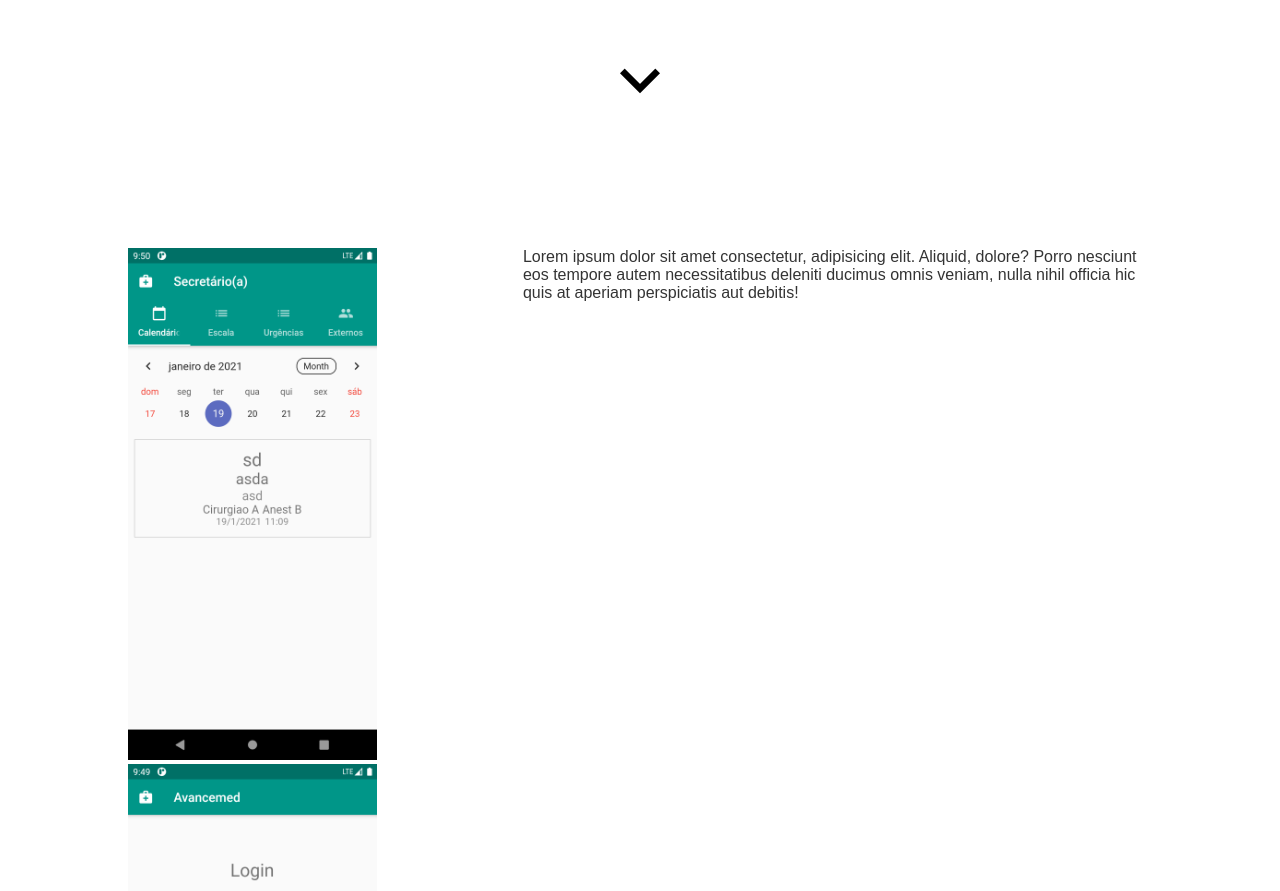
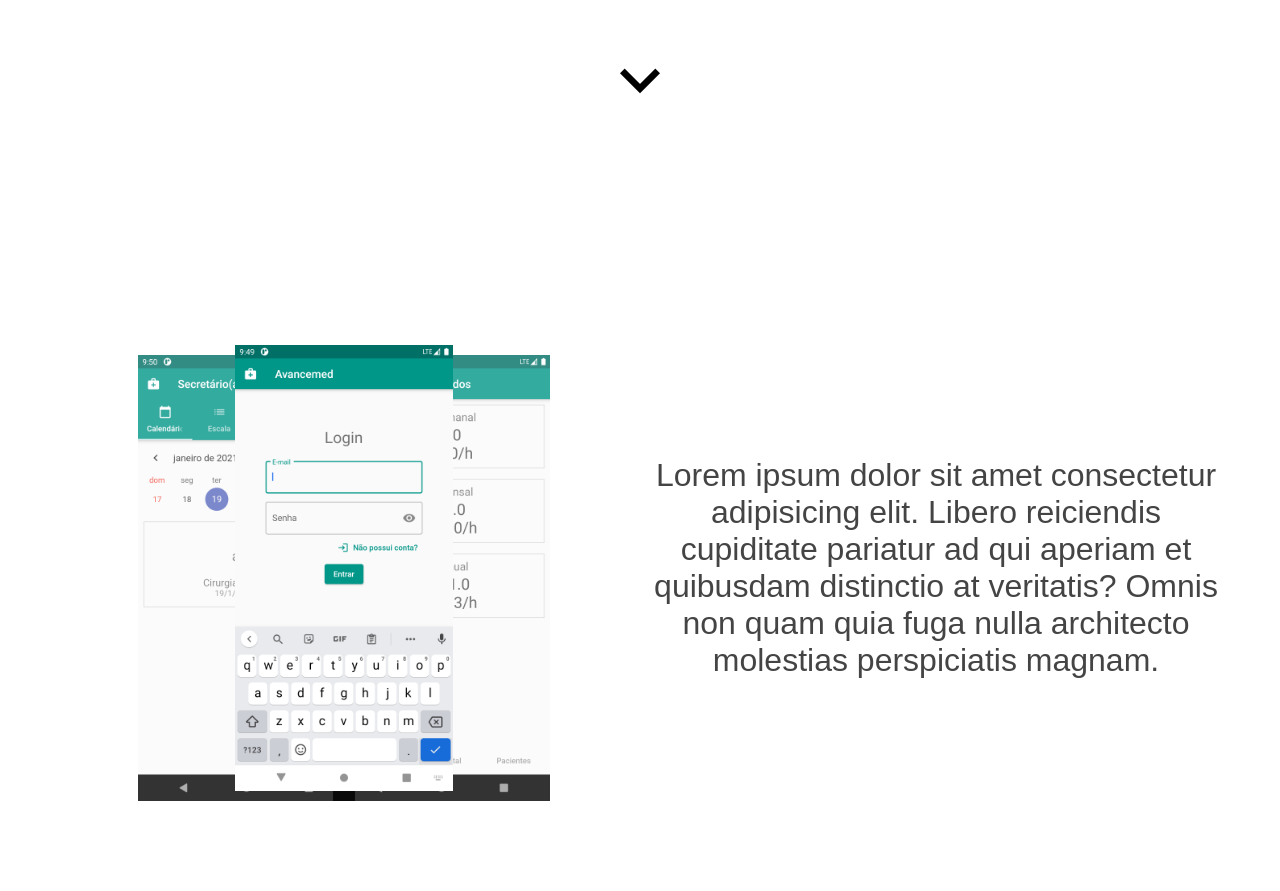
Before and after one commit to jaq-the-cat/anest-app-site, a plain HTML site: page index.html in a window 1280 px wide. Shown: the part 680-1571 px from the top of the page. Drawn offline with Linux system fonts and the light colour scheme.

Commit message:
bettr main

```diff
--- a/index.css
+++ b/index.css
@@ -7,7 +7,7 @@
     font-weight: normal;
     text-decoration: none;
     list-style: none;
-    color: #000c;
+    color: #000b;
 }
 
 /*
@@ -60,19 +60,42 @@ main {
 }
 
 #first-bit {
+    min-height: 100vh;
     display: flex;
-    height: 100vh;
-    flex-direction: row;
-    column-gap: 5rem;
-    padding: 5rem;
+    justify-content: center;
+    align-items: center;
 }
 
 #first-bit #pics {
+    display: flex;
+    justify-content: center;
+    align-items: center;
+    flex: 1;
+}
+
+#first-bit #pics :first-child {
+    position: relative;
+    transform: translate(120px, 10px);
+    opacity: 0.8;
+    z-index: -1;
+}
+
+#first-bit #pics :last-child {
+    position: relative;
+    transform: translate(-120px, 10px);
+    opacity: 0.8;
+    z-index: -1;
+}
+
+#first-bit img {
+    max-width: calc(110% / 3);
     display: inline-block;
 }
 
-#first-bit img {
-    height: 80%;
+#first-bit p {
+    flex: 1;
+    font-size: 2rem;
+    text-align: center;
 }
 
 .material-icons, .material-icons-outlined {
--- a/index.html
+++ b/index.html
@@ -20,7 +20,7 @@
                 <img src="pics/login.png" alt="anestdata">
                 <img src="pics/anestdata.png" alt="anestdata">
             </section>
-            <p>Lorem ipsum dolor sit amet consectetur, adipisicing elit. Aliquid, dolore? Porro nesciunt eos tempore autem necessitatibus deleniti ducimus omnis veniam, nulla nihil officia hic quis at aperiam perspiciatis aut debitis!</p>
+            <p>Lorem ipsum dolor sit amet consectetur adipisicing elit. Libero reiciendis cupiditate pariatur ad qui aperiam et quibusdam distinctio at veritatis? Omnis non quam quia fuga nulla architecto molestias perspiciatis magnam.</p>
         </section>
     </main>
     <footer>
```
